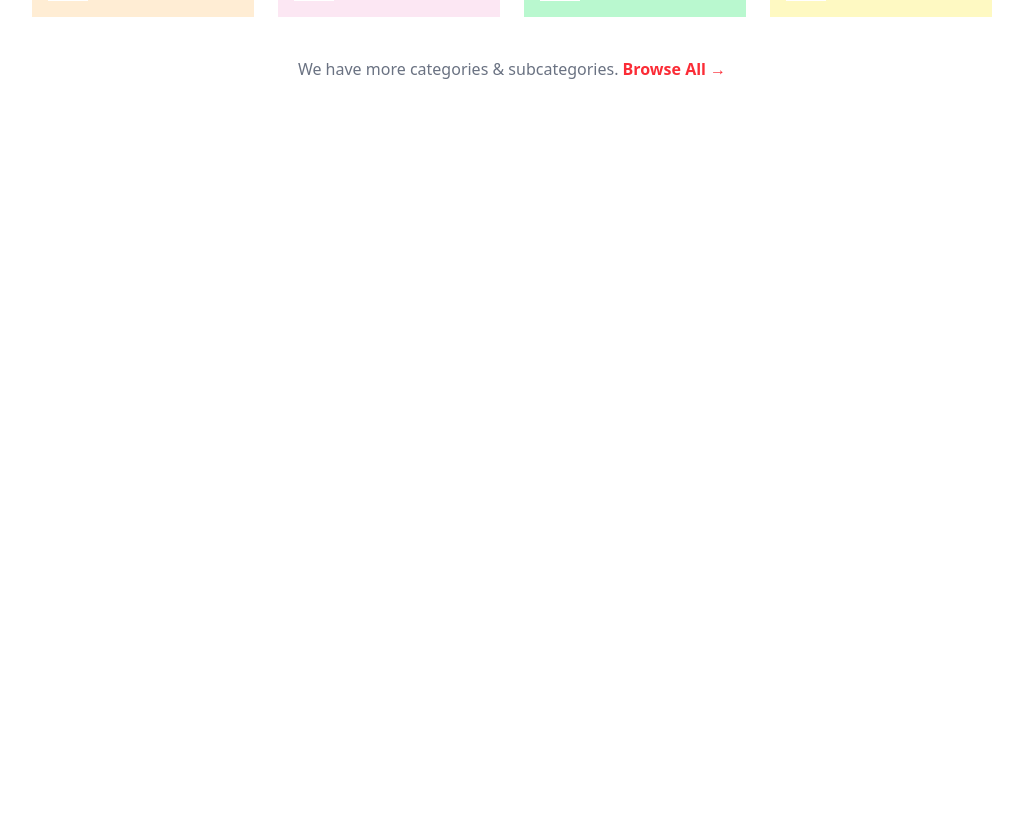
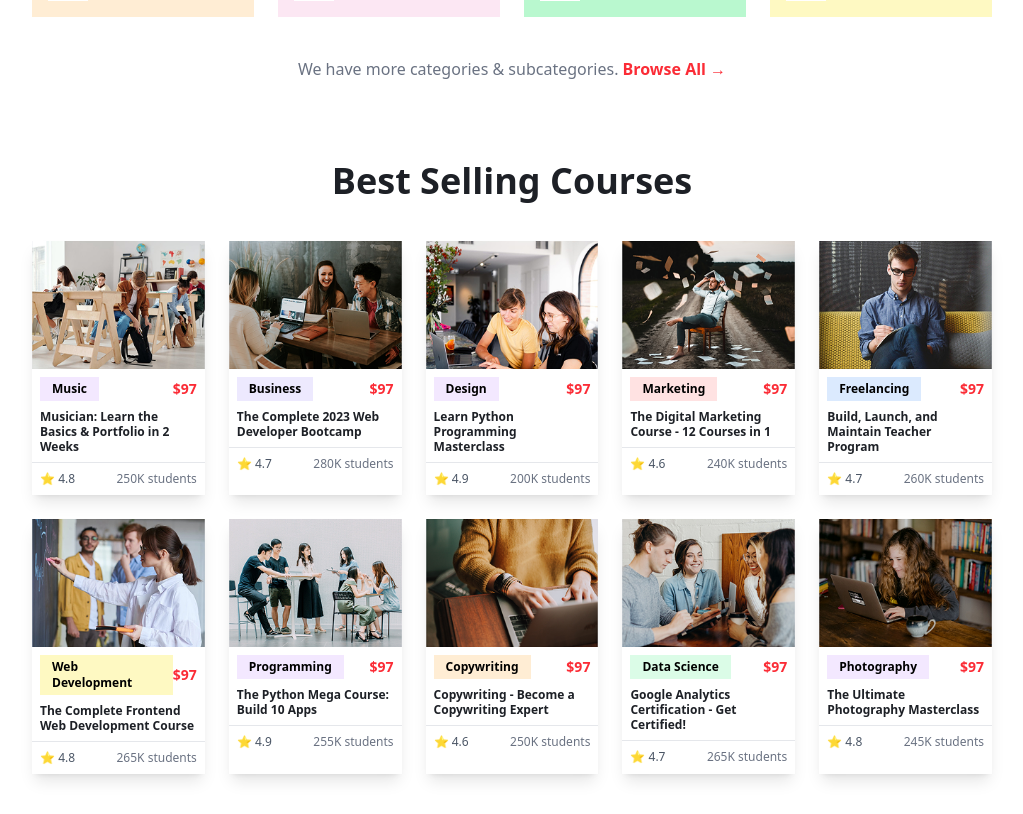
Before and after one commit to mahesh-pagrut/tuter-landing-page, a React (Vite) app: page / in a window 1280 px wide. Shown: the part 849-1663 px from the top of the page, without its empty margins (128-1151 px from the left). Before the commit the page ends 970 px from the top, so only its background shows below. Built offline with nearby package versions, Linux system fonts and the light colour scheme.

Commit message:
added top courses

```diff
--- a/src/pages/Home.jsx
+++ b/src/pages/Home.jsx
@@ -37,6 +37,9 @@ export default function Home() {
         <BrowseCategories/>
         </div>
 
+        <div className='px-36'>
+        <TopCourses/>
+        </div>
     </div>
   )
 }
```
